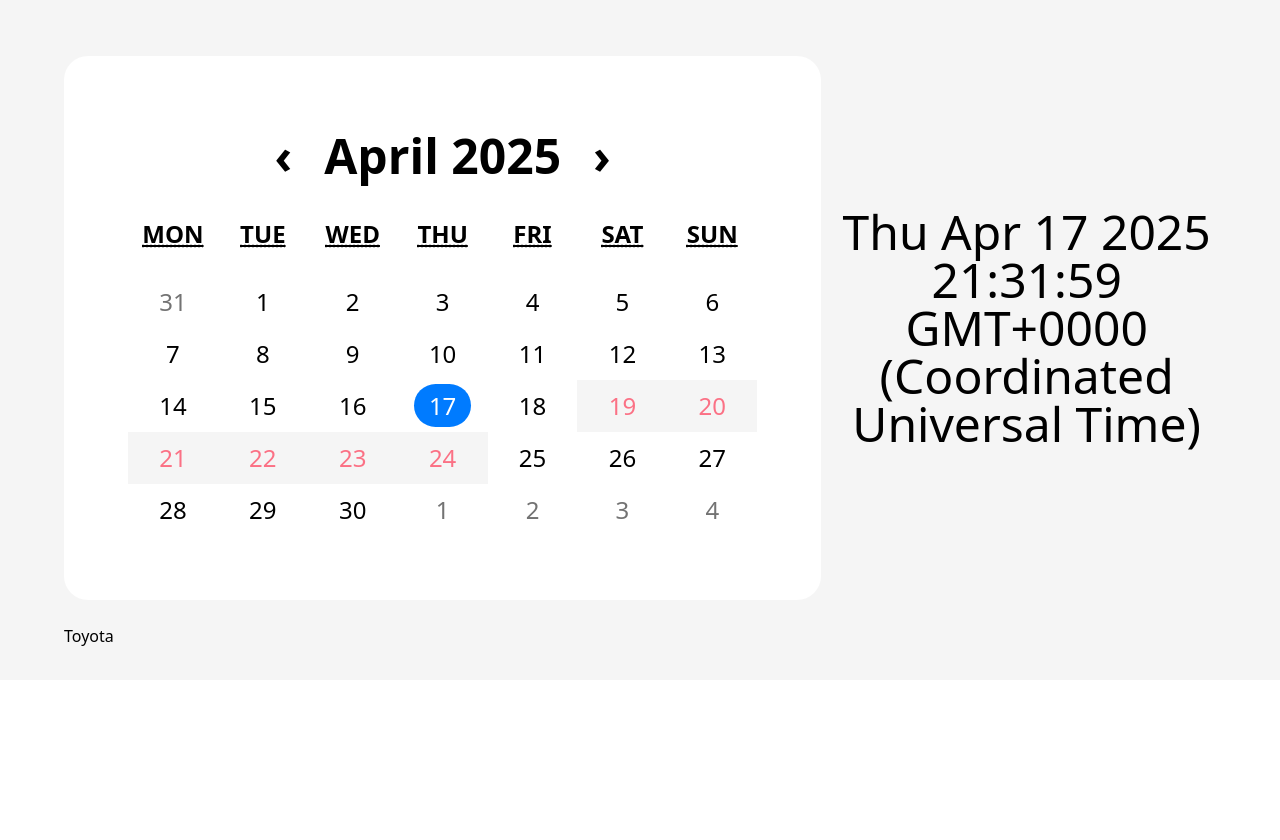
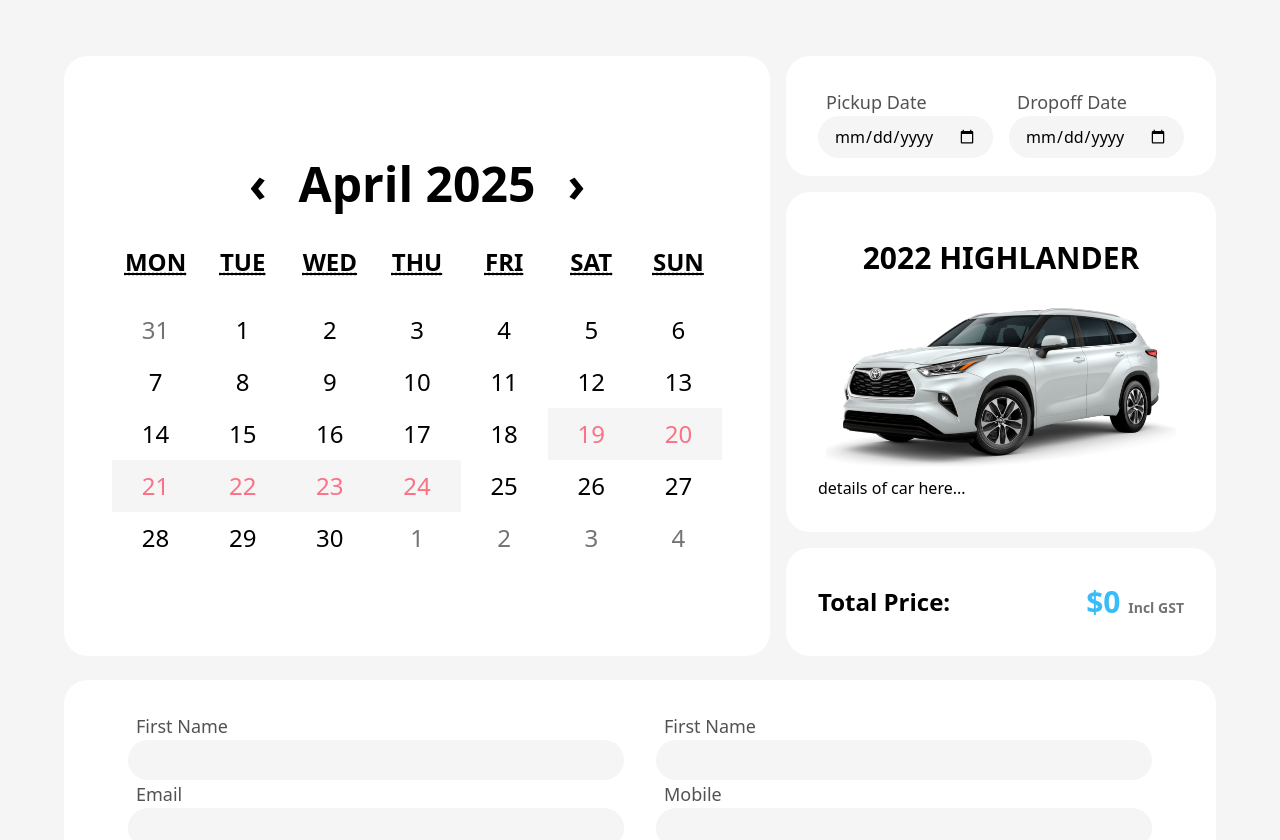
Before and after one commit to KazuBurrows/Dinkan-Travels-NZ-LTD, a React (Create React App) app: page /booking in a window 1280 px wide. Shown: the top 840 px of the page. Before the commit the page ends 800 px from the top, so only its background shows below. Built offline with nearby package versions, Linux system fonts and the light colour scheme.

Commit message:
Added components

```diff
--- a/src/Views/GenrealBooking.tsx
+++ b/src/Views/GenrealBooking.tsx
@@ -33,21 +33,77 @@ const bookedDates = [
   new Date(2025, 3, 24),
 ];
 
+function formatDateToNZString(date: Date | null): string {
+  if (!date) return "";
+  const nzOffset = 13 * 60; // NZDT is UTC+13
+  const localTime = new Date(date.getTime() + nzOffset * 60 * 1000);
+
+  const year = localTime.getUTCFullYear();
+  const month = String(localTime.getUTCMonth() + 1).padStart(2, "0");
+  const day = String(localTime.getUTCDate()).padStart(2, "0");
+
+  return `${year}-${month}-${day}`;
+}
+
+function getDayDifference(date1: Date, date2: Date): number {
+  const start = new Date(date1);
+  const end = new Date(date2);
+
+  // Clear time to make it a pure date comparison (ignores hours, minutes, etc.)
+  start.setHours(0, 0, 0, 0);
+  end.setHours(0, 0, 0, 0);
+
+  const diffInMs = end.getTime() - start.getTime();
+  const diffInDays = diffInMs / (1000 * 60 * 60 * 24);
+
+  return diffInDays + 1;
+}
+
+function calculateTotalPrice(
+  date1: Date | null,
+  date2: Date | null,
+  price: number
+): number {
+  if (!date1 || !date2) {
+    return 0;
+  }
+
+  const totalPrice = getDayDifference(date1, date2) * price;
+  return Math.round(totalPrice * 100) / 100;
+}
+
 function GeneralBooking() {
-  const [value, setValue] = useState<Date | null>(new Date());
+  const setBookingDate = (value: Date) => {
+    if (bookingDates[0] && bookingDates[1]) {
+      // if both 'startDate' and 'endDate' values are set
+      setBookingDates([value, null]);
+    } else if (bookingDates[0] && !bookingDates[1]) {
+      // if 'startDate' value is set but not 'endDate'
+      setBookingDates([bookingDates[0], value]);
+    } else {
+      // if both 'startDate' and 'endDate' values are null
+      setBookingDates([value, null]);
+    }
+  };
+
+  const [bookingDates, setBookingDates] = useState<[Date | null, Date | null]>([
+    null,
+    null,
+  ]);
 
   return (
     <div className="h-full bg-neutral-100 px-16 py-8 inter-font">
-      <div className="relative my-6 mx-auto flex justify-center items-center gap-x-4">
-        <div className="calendar-container flex-[4] text-center flex flex-col justify-center">
+      <div className="h-[600px] relative my-6 mx-auto flex justify-center items-center gap-x-4">
+        <div className="flex-[4] text-center flex flex-col justify-center bg-white rounded-3xl h-full">
           <Calendar
             onChange={(val) => {
-              console.log(val)
+              console.log(val);
               if (val instanceof Date) {
-                setValue(val);
+                // setValue(val);
+                setBookingDate(val);
               }
             }}
-            value={value}
+            value={bookedDates[0]}
             tileDisabled={({ date }) =>
               bookedDates.some((d) => d.toDateString() === date.toDateString())
             }
@@ -55,31 +111,109 @@ function GeneralBooking() {
               const classes: string[] = [];
 
               if (
-                bookedDates.some((d) => d.toDateString() === date.toDateString())
+                bookedDates.some(
+                  (d) => d.toDateString() === date.toDateString()
+                )
               ) {
-                classes.push('booked-date');
+                classes.push("booked-date");
+              }
+              console.log(bookingDates[0] + " : " + bookingDates[1]);
+
+              if (
+                bookingDates[0] instanceof Date &&
+                view === "month" &&
+                date.toDateString() === bookingDates[0].toDateString()
+              ) {
+                classes.push("selected-date-start");
               }
 
               if (
-                value instanceof Date &&
-                view === 'month' &&
-                date.toDateString() === value.toDateString()
+                bookingDates[1] instanceof Date &&
+                view === "month" &&
+                date.toDateString() === bookingDates[1].toDateString()
               ) {
-                classes.push('selected-date');
+                classes.push("selected-date-end");
               }
 
-              return classes.join(' ') || undefined;
+              return classes.join(" ") || undefined;
             }}
-
-
-            className="calendar w-full bg-white rounded-3xl p-16"
+            className="w-full p-12"
           />
         </div>
-        <div className="flex-[2] text-center flex flex-col justify-center">
-          <h1 className="text-5xl">{value ? value.toString() : ''}</h1>
+        <div className="flex-[2] flex flex-col gap-4 h-full">
+          <div className="bg-white p-8 rounded-3xl h-1/5">
+            <div className="flex gap-4 justify-center">
+              <div>
+                <label className="ml-2 text-lg text-neutral-600">
+                  Pickup Date
+                </label>
+                <input
+                  className="w-full px-4 py-2 bg-neutral-100 rounded-full"
+                  type="date"
+                  id="pickup-date"
+                  value={formatDateToNZString(bookingDates[0])}
+                  onChange={(e) => setBookingDate(new Date(e.target.value))}
+                />
+              </div>
+              <div>
+                <label className="ml-2 text-lg text-neutral-600">
+                  Dropoff Date
+                </label>
+                <input
+                  className="w-full px-4 py-2 bg-neutral-100 rounded-full"
+                  type="date"
+                  id="dropoff-date"
+                  value={formatDateToNZString(bookingDates[1])}
+                  onChange={(e) => setBookingDate(new Date(e.target.value))}
+                />
+              </div>
+            </div>
+          </div>
+          <div className="bg-white p-8 rounded-3xl h-3/5">
+            <h3 className="text-3xl font-semibold uppercase text-center py-4">
+              {car.year} {car.model}
+            </h3>
+            <img
+              className="w-[350px] mx-auto"
+              src={car.img}
+              alt={car.img.toString()}
+            />
+            <p>details of car here...</p>
+          </div>
+          <div className="bg-white p-8 rounded-3xl flex h-1/5 items-center">
+            <label className="text-2xl font-semibold">Total Price:</label>
+            <h2 className="text-3xl font-bold text-sky-400 ml-auto">
+              $
+              {calculateTotalPrice(bookingDates[0], bookingDates[1], car.price)}{" "}
+              <span className="text-sm text-neutral-500">Incl GST</span>
+            </h2>
+          </div>
         </div>
       </div>
-      <div>{car.brand}</div>
+      <div className="bg-white rounded-3xl px-16 py-8">
+        <form>
+          <div className="flex gap-8">
+            <div className="flex flex-col flex-[1]">
+              <label className="ml-2 text-lg text-neutral-600">First Name</label>
+              <input className="bg-neutral-100 rounded-full px-4 py-2" />
+            </div>
+            <div className="flex flex-col flex-[1]">
+              <label className="ml-2 text-lg text-neutral-600">First Name</label>
+              <input className="bg-neutral-100 rounded-full px-4 py-2" />
+            </div>
+          </div>
+          <div className="flex gap-8">
+            <div className="flex flex-col flex-[1]">
+              <label className="ml-2 text-lg text-neutral-600">Email</label>
+              <input className="bg-neutral-100 rounded-full px-4 py-2" />
+            </div>
+            <div className="flex flex-col flex-[1]">
+              <label className="ml-2 text-lg text-neutral-600">Mobile</label>
+              <input className="bg-neutral-100 rounded-full px-4 py-2" />
+            </div>
+          </div>
+        </form>
+      </div>
     </div>
   );
 }
--- a/src/index.css
+++ b/src/index.css
@@ -78,7 +78,14 @@
 }
 
 
-.selected-date abbr {
+.selected-date-start abbr {
+    background-color: #3695fa !important;
+    color: white !important;
+    border-radius: 50px;
+    padding: .2em .6em;
+  }
+
+  .selected-date-end abbr {
     background-color: #007bff !important;
     color: white !important;
     border-radius: 50px;
```
